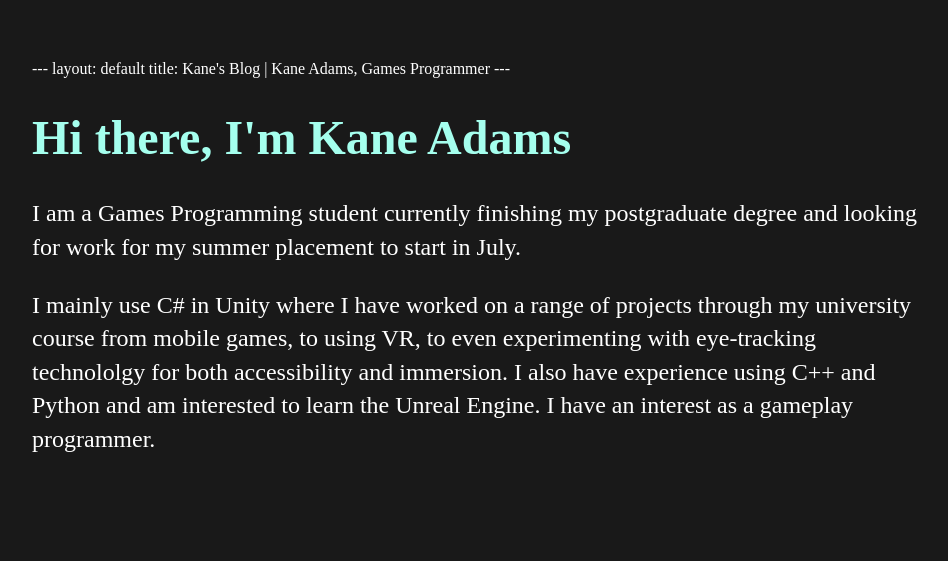
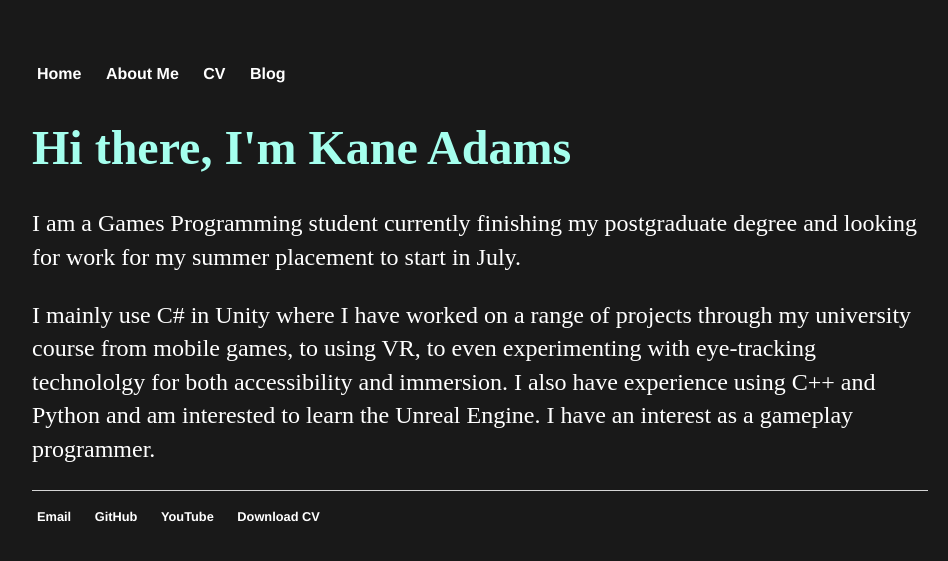
Before and after one commit to KaneAdams-Dev/KaneAdams-Dev.github.io, a Jekyll site: the page built from index.html, in a window 1280 px wide. Shown: the top 561 px of the page, without its empty margins (160-1108 px from the left). Built offline with Jekyll 4.4.1, drawn with Linux system fonts in a browser that asks for light colours; Markdown is read by kramdown in place of the engine named in the settings; part of the change alters nothing that is shown.

```diff
--- a/index.html
+++ b/index.html
@@ -1,10 +1,9 @@
-<!DOCTYPE html>
-
 ---
 layout: default
 title: Kane's Blog | Kane Adams, Games Programmer
 ---
 
+<!DOCTYPE html>
 <html lang="en">
     <head>
         <link rel="stylesheet" href="/css/main.css">
```
